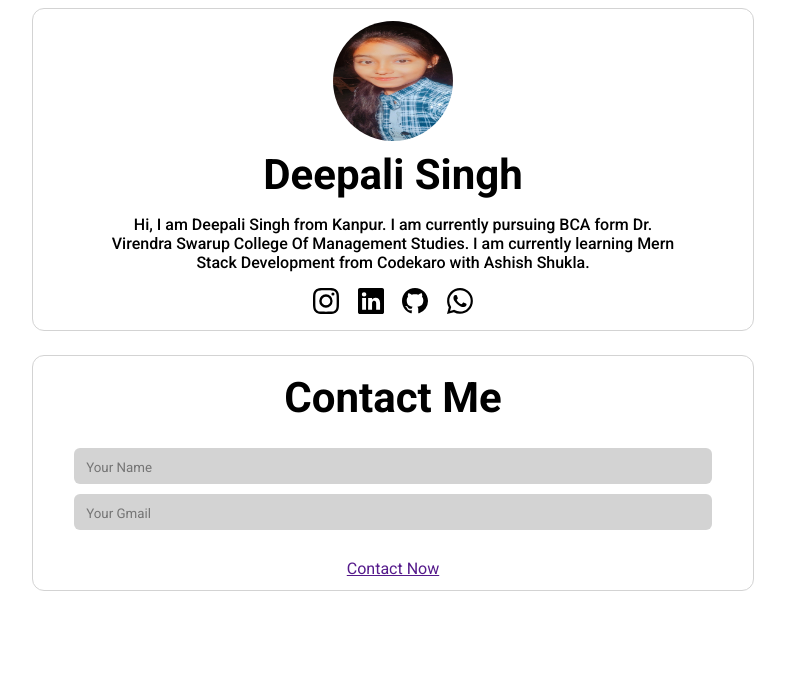
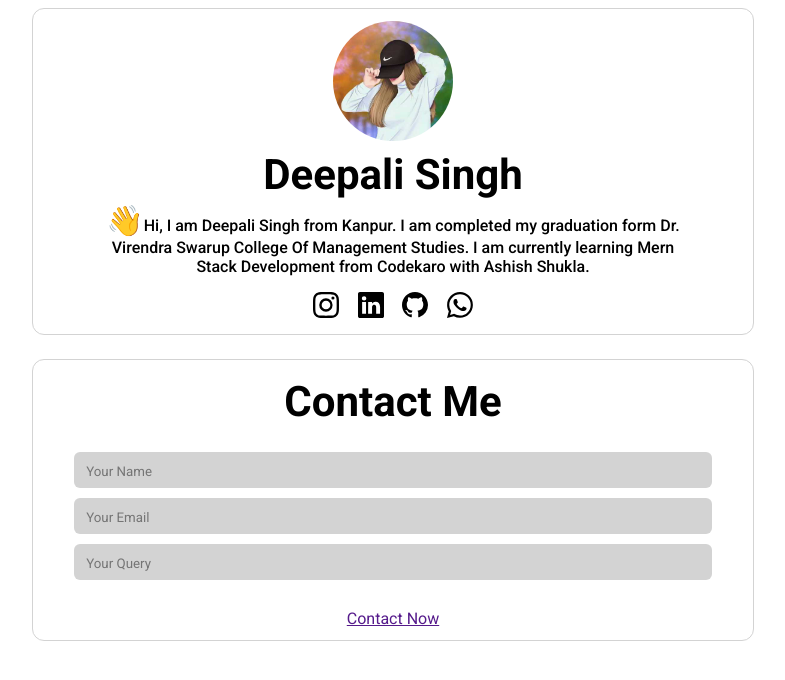
Before and after one commit to Deepalisingh3233/Portfolio, a plain HTML site: page index.html in a window 1280 px wide. Shown: the whole page, without its empty margins (247-1032 px from the left). Drawn offline with Linux system fonts and the light colour scheme.

Commit message:
change image

```diff
--- a/css/style.css
+++ b/css/style.css
@@ -19,6 +19,25 @@
     width: 120px;
     border-radius: 50%;
 }
+.hand{
+    font-size: 30px;
+}
+.hand:hover{
+    animation-name: hlo;
+    animation-duration: 3s;
+    animation-iteration-count: infinite;
+    animation-fill-mode: forwards;
+}
+@keyframes hlo {
+    from{
+        transform: rotate(0deg);
+        color: black;
+    }
+    to{
+        transform: rotate(50deg);
+        color: goldenrod;
+    }
+}
 .title{
     font-weight: 700;
     font-size: 42px;
@@ -26,10 +45,10 @@
     margin-bottom: 0;
 }
 .desc{
-    padding:0 4rem 0 4rem;
+    padding:0 3rem 0 3rem;
     font-size: 16px;
     font-weight: 500;
-    /* margin-top: 4px; */
+    margin-top: 4px;
 }
 .icons a{
     color: black;
--- a/index.html
+++ b/index.html
@@ -12,9 +12,9 @@
     <div class="container">
         <div class="card">
             <div class="card-body">
-                <img src="./img/img2 .jpg" alt="" class="img">
+                <img src="./img/img3.jpg" alt="" class="img">
                 <h1 class="title">Deepali Singh</h1>
-                <p class="desc">Hi, I am Deepali Singh from Kanpur. I am currently pursuing BCA form Dr. Virendra Swarup College Of Management Studies. I am currently learning Mern Stack Development from Codekaro with Ashish Shukla. </p>
+                <p class="desc"><span class="hand">👋</span>Hi, I am Deepali Singh from Kanpur. I am completed my graduation form Dr. Virendra Swarup College Of Management Studies. I am currently learning Mern Stack Development from Codekaro with Ashish Shukla. </p>
             </div>
             <div class="icons">
                 <a href="" class=""><svg xmlns="http://www.w3.org/2000/svg" width="26" height="26" fill="currentColor" class="bi bi-instagram" viewBox="0 0 16 16">
@@ -38,7 +38,8 @@
                 <h1 class="title">Contact Me</h1>
                 <form action="" class="mt-5">
                     <input type="text" placeholder="Your Name" class="form-control">
-                    <input type="text" placeholder="Your Gmail" class="form-control"><br><br>
+                    <input type="text" placeholder="Your Email" class="form-control">
+                    <input type="text" placeholder="Your Query" class="form-control"><br><br>
                     <a href="" class="btn">Contact Now</a>
                 </form>
             </div>
```
Also changed, not shown: img/img3.jpg (added).
